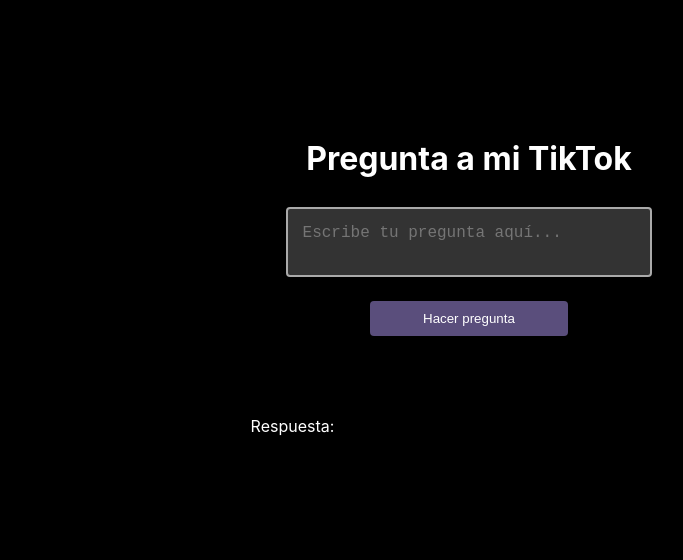
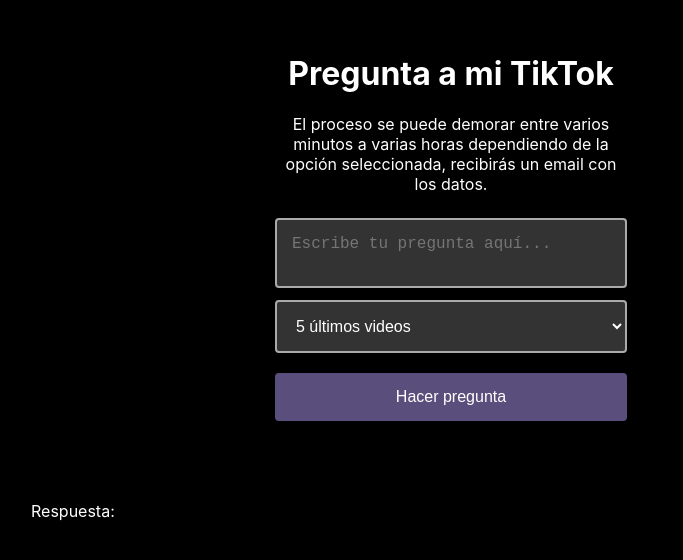
Before and after one commit to lleirgarcia/aqualityguy_data_scrapped_process, a React (Create React App) app in the folder form-ask-chatgpt/frontend/: page / in a window 1280 px wide. Shown: the part 118-678 px from the top of the page, without its empty margins (189-872 px from the left). Built offline with nearby package versions, Linux system fonts and the light colour scheme.

Commit message:
adapt frontend to new backend features

```diff
--- a/form-ask-chatgpt/frontend/src/App.css
+++ b/form-ask-chatgpt/frontend/src/App.css
@@ -21,12 +21,12 @@
 .ChatForm {
   padding: 40px; /* Asegúrate de que este padding no está empujando los elementos internos */
   max-width: 800px; /* O ajusta según lo necesites */
-  width: 90%; /* Usa un porcentaje del ancho para que sea responsive */
+  width: 40%; /* Usa un porcentaje del ancho para que sea responsive */
   margin: auto; /* Centra el formulario en la página */
   text-align: center;
 }
-.ChatForm textarea {  /* Aplica los mismos estilos al textarea */
-  width: calc(100% - 30px); /* Ajusta el ancho para acomodar el padding */
+.ChatForm textarea, .ChatForm select, .ChatForm button {
+  width: 100%;
   padding: 15px; /* Padding cómodo para la entrada de texto */
   margin-top: 8px;
   border: 2px solid #aaa; /* Borde visible pero no intrusivo */
@@ -37,9 +37,10 @@
   box-sizing: border-box; /* Asegura que padding y border están incluidos en el ancho */
   resize: none; /* Opcional: evita que el usuario redimensione el textarea */
 }
+option{
+  color: black;
+}
 .ChatForm button {
-  width: 50%;
-  padding: 10px;
   margin-top: 20px;
   background-color: #5a4e7c; /* Botón lila oscuro */
   color: white;
@@ -62,8 +63,6 @@
   text-align: left;
   overflow: auto;
 }
-/* src/App.css */
-/* src/App.css */
 
 .Response {
   width: 100%; /* Utiliza el 100% del ancho de la pantalla */
--- a/form-ask-chatgpt/frontend/src/App.tsx
+++ b/form-ask-chatgpt/frontend/src/App.tsx
@@ -7,11 +7,12 @@
 const ChatForm: React.FC = () => {
     const [question, setQuestion] = useState<string>('');
     const [response, setResponse] = useState<string>('');
+    const [videoCount, setVideoCount] = useState<string>('5');
 
     const handleSubmit = async (event: FormEvent<HTMLFormElement>) => {
         event.preventDefault();
         try {
-            const res = await axios.post('http://localhost:3001/ask', { question });
+            const res = await axios.post('http://localhost:3001/ask', { question, videoCount });
             setResponse(JSON.stringify(res.data, null, 2));
         } catch (error) {
             console.error('Error al llamar a la API:', error);
@@ -23,10 +24,15 @@
         setQuestion(event.target.value);
     };
 
+    const handleSelectChange = (event: ChangeEvent<HTMLSelectElement>) => {
+        setVideoCount(event.target.value);
+    };
+
     return (
         <div>
             <div className="ChatForm">
                 <h1>Pregunta a mi TikTok</h1>
+                <p>El proceso se puede demorar entre varios minutos a varias horas dependiendo de la opción seleccionada, recibirás un email con los datos.</p>
                 <form onSubmit={handleSubmit}>
                     <textarea
                         placeholder="Escribe tu pregunta aquí..."
@@ -34,6 +40,12 @@
                         onChange={handleInputChange}
                         required
                     />
+                    <select value={videoCount} onChange={handleSelectChange}>
+                        <option value="5">5 últimos videos</option>
+                        <option value="10">10 últimos videos</option>
+                        <option value="50">50 últimos videos</option>
+                        <option value="all">Todos los videos disponibles</option>
+                    </select>
                     <button type="submit">Hacer pregunta</button>
                 </form>
             </div>
```
